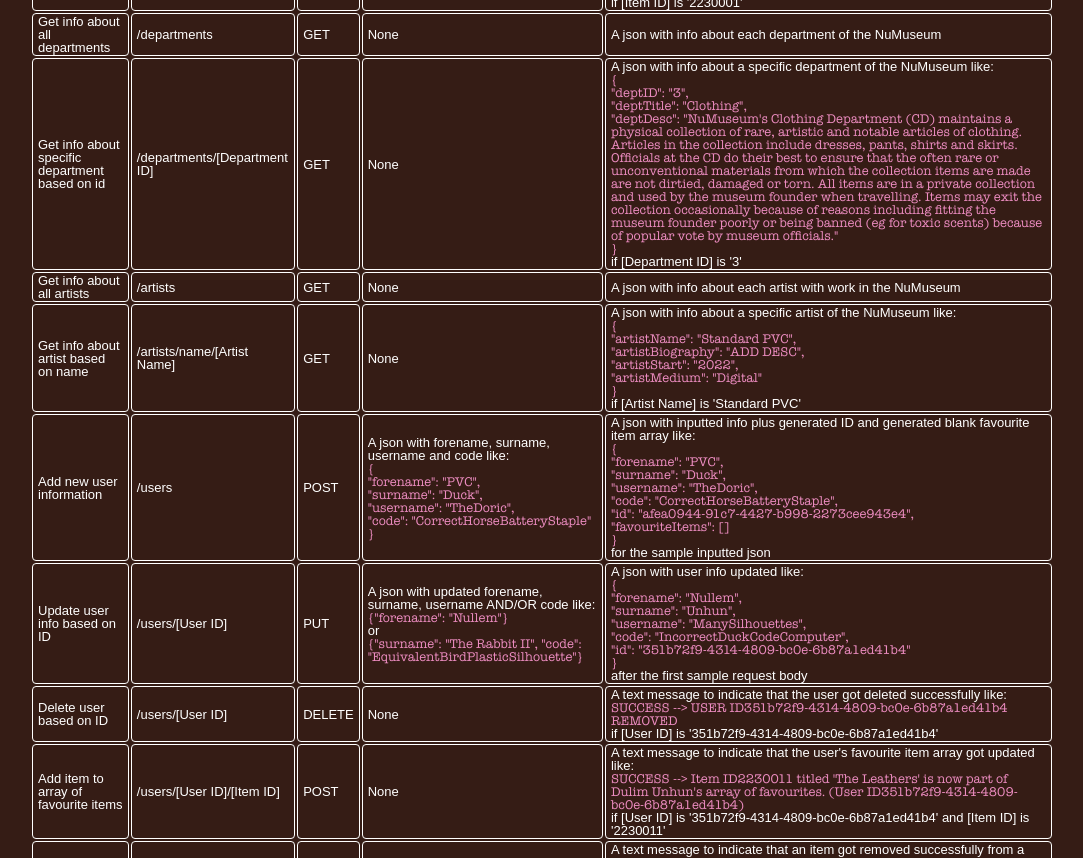
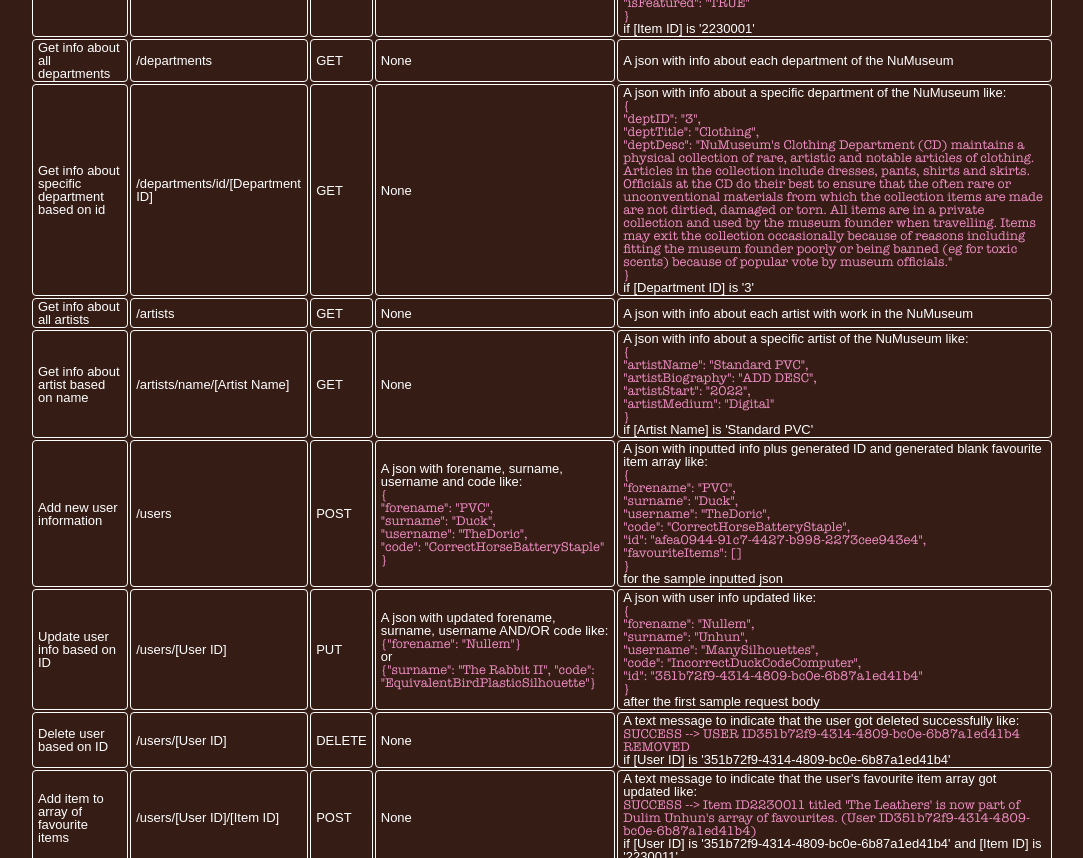
Before and after one commit to DelacorteClock/NuMuseumAPI, a website: page public/documentation.html in a window 1280 px wide. Shown: the part 965-1823 px from the top of the page, without its empty margins (98-1181 px from the left). Drawn offline with Linux system fonts and the light colour scheme; a web font is replaced by a local one.

Commit message:
Corrected error in documentation

```diff
--- a/public/documentation.html
+++ b/public/documentation.html
@@ -98,7 +98,7 @@
                     </tr>
                     <tr>
                         <td>Get info about specific department based on id</td>
-                        <td>/departments/[Department ID]</td>
+                        <td>/departments/id/[Department ID]</td>
                         <td>GET</td>
                         <td>None</td>
                         <td>A json with info about a specific department of the NuMuseum like: <br>
```
